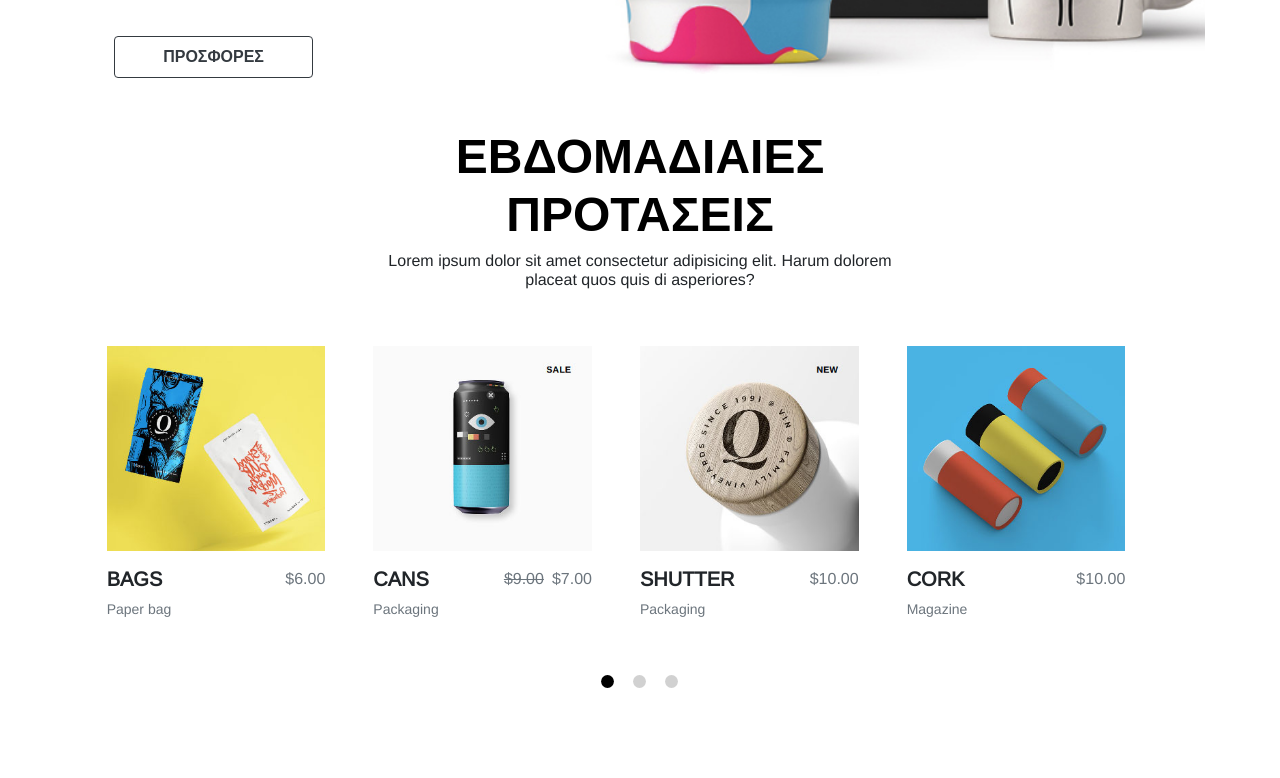
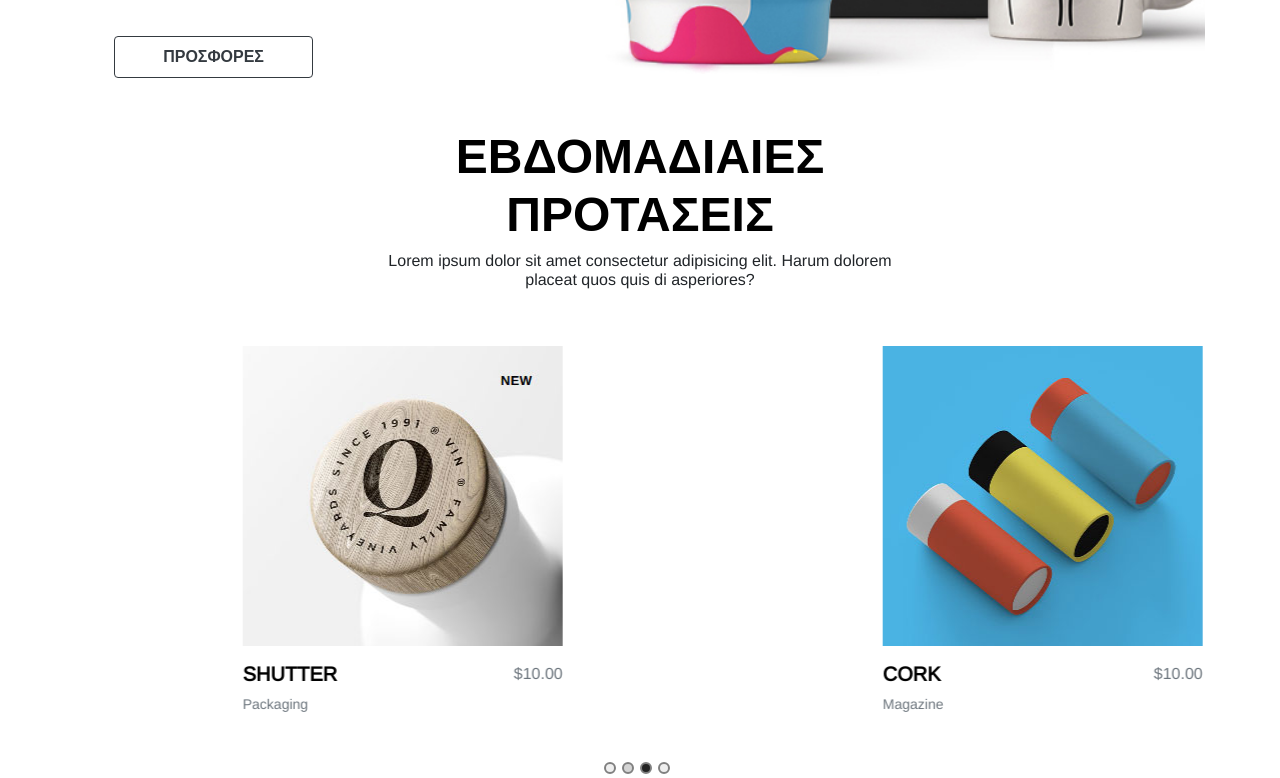
Before and after one commit to stergiosgk86/Test-React, a React (Create React App) app: page / in a window 1280 px wide. Shown: the part 1100-1878 px from the top of the page. Built offline with nearby package versions, Linux system fonts and the light colour scheme.

Commit message:
Replace bootstrap carousel with react multi carousel

```diff
--- a/package.json
+++ b/package.json
@@ -8,6 +8,7 @@
     "@testing-library/user-event": "^12.8.3",
     "react": "^17.0.2",
     "react-dom": "^17.0.2",
+    "react-multi-carousel": "^2.6.2",
     "react-scripts": "4.0.3",
     "web-vitals": "^1.1.1"
   },
--- a/src/App.css
+++ b/src/App.css
@@ -49,23 +49,6 @@ p {
   background-color: rgba(245, 237, 35);
 }
 
-.carousel-indicators li {
-  background-color: #a3a3a3;
-  border-radius: 100%;
-  width: 13px;
-  height: 13px;
-}
-
-.carousel-indicators {
-  left: 0;
-  top: auto;
-  bottom: -30px;
-}
-
-.carousel-indicators .active {
-  background-color: black;
-}
-
 .link-unstyled {
   color: #c5c4c4;
   text-decoration: none;
--- a/src/App.js
+++ b/src/App.js
@@ -2,7 +2,7 @@ import "./App.css";
 import Navbar from "./components/Navbar";
 import CreateGlass from "./components/CreateGlass";
 import Offers from "./components/Offers";
-import Carousel from "./components/Carousel";
+import MyCarousel from "./components/MyCarousel";
 import Categories from "./components/Categories";
 import Footer from "./components/Footer";
 
@@ -12,7 +12,7 @@ function App() {
       <Navbar />
       <CreateGlass />
       <Offers />
-      <Carousel />
+      <MyCarousel />
       <Categories />
       <Footer />
     </div>
--- a/src/components/Carousel.js
+++ /dev/null
@@ -1,66 +0,0 @@
-import React, { useState } from "react";
-import { carouselData } from "./DummyData";
-import CarouselItem from "./CarouselItem";
-
-const Carousel = () => {
-  const [carouselItems] = useState(carouselData);
-
-  return (
-    <div>
-      <div className="container text-center">
-        <h1
-          className="text-uppercase font-weight-bold col-md-6 offset-md-3"
-          style={{ color: "black" }}
-        >
-          εβδομαδιαιες προτασεις
-        </h1>
-        <h6 className="col-md-6 offset-md-3">
-          Lorem ipsum dolor sit amet consectetur adipisicing elit. Harum dolorem
-          placeat quos quis di asperiores?
-        </h6>
-      </div>
-
-      <div className="row no-gutters blog py-5">
-        <div className="col-md-10 offset-md-1">
-          <div
-            id="blogCarousel"
-            className="carousel slide"
-            data-ride="carousel"
-          >
-            <ol className="carousel-indicators">
-              <li
-                data-target="#blogCarousel"
-                data-slide-to="0"
-                className="active mr-3"
-              ></li>
-              <li
-                data-target="#blogCarousel"
-                data-slide-to="1"
-                className="mr-3"
-              ></li>
-              <li data-target="#blogCarousel" data-slide-to="2"></li>
-            </ol>
-            <div className="carousel-inner">
-              <div className="carousel-item active">
-                <div className="row no-gutters">
-                  {carouselItems.map((carouselItem) => (
-                    <CarouselItem
-                      key={carouselItem.id}
-                      image={carouselItem.image}
-                      item={carouselItem.item}
-                      category={carouselItem.category}
-                      price={carouselItem.price}
-                      startPrice={carouselItem.startPrice}
-                    />
-                  ))}
-                </div>
-              </div>
-            </div>
-          </div>
-        </div>
-      </div>
-    </div>
-  );
-};
-
-export default Carousel;
--- a/src/components/CarouselItem.js
+++ b/src/components/CarouselItem.js
@@ -2,10 +2,16 @@ import React from "react";
 
 const CarouselItem = ({ image, item, category, price, startPrice }) => {
   return (
-    <div className="col-md-3 pr-5 pb-5">
+    <div className="row no-gutters justify-content-center py-5">
+      <div className="">
         <img className="w-100" src={image} alt="" />
         <div className="row no-gutters pt-3 text-sm-center text-md-left">
-        <h5 className="col-md-6 text-uppercase font-weight-bold">{item}</h5>
+          <h5
+            className="col-md-6 text-uppercase font-weight-bold"
+            style={{ color: "black" }}
+          >
+            {item}
+          </h5>
           <div className="col-md-6 text-secondary d-flex justify-content-sm-center justify-content-md-end">
             <div className="">
               <del>{startPrice}</del>
@@ -17,6 +23,7 @@ const CarouselItem = ({ image, item, category, price, startPrice }) => {
           {category}
         </p>
       </div>
+    </div>
   );
 };
 
--- /dev/null
+++ b/src/components/MyCarousel.js
@@ -0,0 +1,67 @@
+import React, { useState } from "react";
+import { carouselData } from "./DummyData";
+import CarouselItem from "./CarouselItem";
+import Carousel from "react-multi-carousel";
+import "react-multi-carousel/lib/styles.css";
+
+const MyCarousel = () => {
+  const [carouselItems] = useState(carouselData);
+  const responsive = {
+    superLargeDesktop: {
+      breakpoint: { max: 4000, min: 3000 },
+      items: 4,
+    },
+    desktop: {
+      breakpoint: { max: 3000, min: 1024 },
+      items: 4,
+    },
+    tablet: {
+      breakpoint: { max: 1024, min: 464 },
+      items: 2,
+    },
+    mobile: {
+      breakpoint: { max: 464, min: 0 },
+      items: 1,
+    },
+  };
+
+  return (
+    <div>
+      <div className="container text-center">
+        <h1
+          className="text-uppercase font-weight-bold col-md-6 offset-md-3"
+          style={{ color: "black" }}
+        >
+          εβδομαδιαιες προτασεις
+        </h1>
+        <h6 className="col-md-6 offset-md-3">
+          Lorem ipsum dolor sit amet consectetur adipisicing elit. Harum dolorem
+          placeat quos quis di asperiores?
+        </h6>
+      </div>
+
+      {/* <div className="row no-gutters col-md-10 offset-md-1"> */}
+      <Carousel
+        responsive={responsive}
+        showDots={true}
+        arrows={false}
+        autoPlay={true}
+        infinite={true}
+      >
+        {carouselItems.map((carouselItem) => (
+          <CarouselItem
+            key={carouselItem.id}
+            image={carouselItem.image}
+            item={carouselItem.item}
+            category={carouselItem.category}
+            price={carouselItem.price}
+            startPrice={carouselItem.startPrice}
+          />
+        ))}
+      </Carousel>
+      {/* </div> */}
+    </div>
+  );
+};
+
+export default MyCarousel;
```
Also changed, not shown: 1 other file (tests, documents, lock files or other folders). Lines whose indentation alone changed are shown as unchanged.
